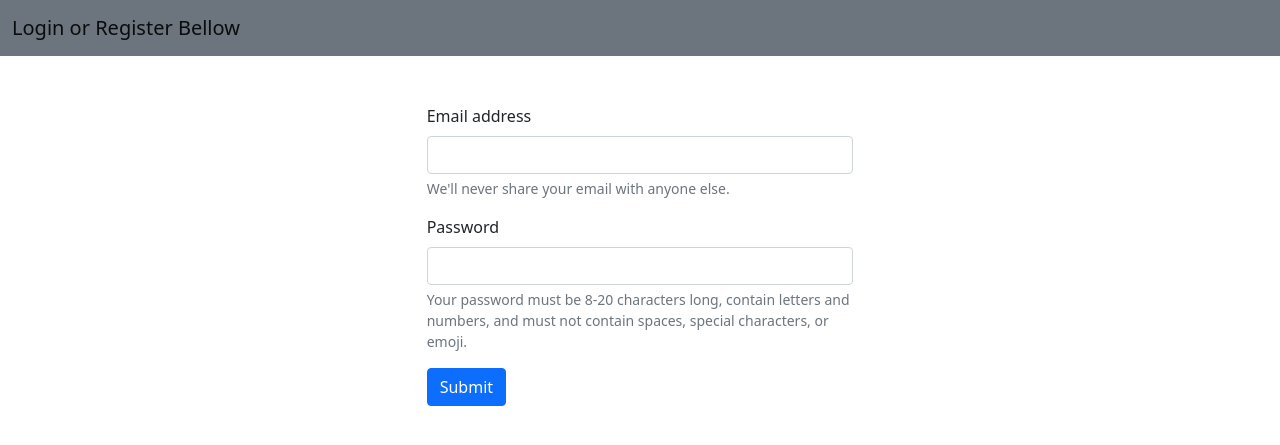
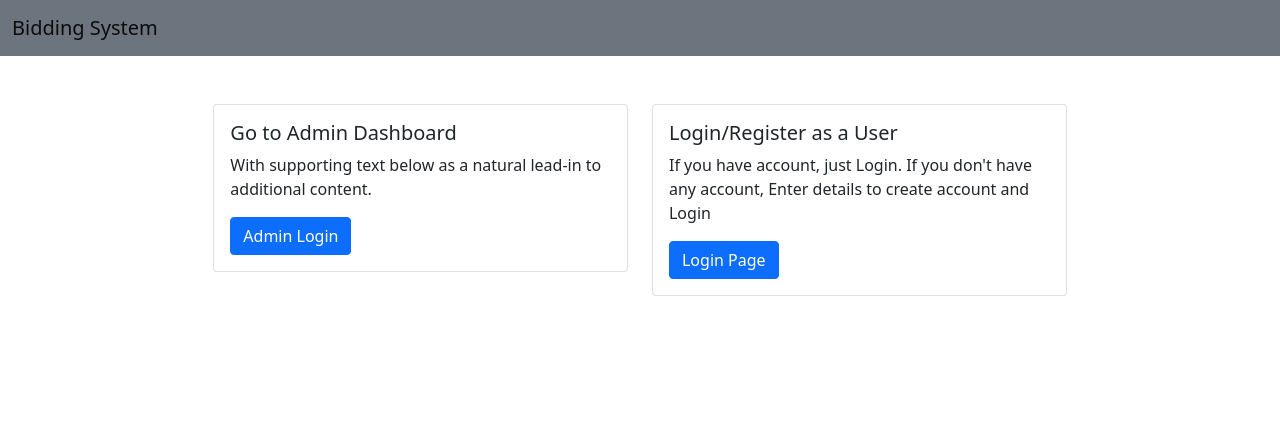
Before and after one commit to shazolKh/takaSchool, a Django app: page / in a window 1280 px wide. Shown: the top 445 px of the page. Run offline with Django 3.2, Linux system fonts and the light colour scheme.

Commit message:
step 5 and 6

```diff
--- a/auction/views.py
+++ b/auction/views.py
@@ -2,7 +2,6 @@ from django.shortcuts import render, redirect
 from .models import Product, Bid
 from django.contrib.auth.decorators import login_required
 from django.core.paginator import Paginator
-from django.db.models import Max
 
 
 # Create your views here.
--- a/requirements.txt
+++ b/requirements.txt
@@ -1,5 +1,11 @@
 asgiref==3.3.4
+dj-database-url==0.5.0
 Django==3.2.3
+django-heroku==0.3.1
+gunicorn==20.1.0
+mysqlclient==2.0.3
 Pillow==8.2.0
+psycopg2==2.8.6
 pytz==2021.1
 sqlparse==0.4.1
+whitenoise==5.2.0
--- a/takaSchool_proj/urls.py
+++ b/takaSchool_proj/urls.py
@@ -19,7 +19,7 @@ from django.conf import settings
 from django.conf.urls.static import static
 
 urlpatterns = [
-    path('admin/', admin.site.urls),
+    path('admin-main/', admin.site.urls),
     path('', include('users.urls')),
     path('auction/', include('auction.urls')),
 ]
--- /dev/null
+++ b/templates/indexmain.html
@@ -0,0 +1,27 @@
+{% extends 'base.html' %}
+{% block content %}
+    <br> <br>
+    <div class="col-md-8" style="margin: auto">
+        <div class="row">
+            <div class="col-sm-6">
+                <div class="card">
+                    <div class="card-body">
+                        <h5 class="card-title">Go to Admin Dashboard</h5>
+                        <p class="card-text">With supporting text below as a natural lead-in to additional content.</p>
+                        <a href="{% url 'admin-login' %}" class="btn btn-primary">Admin Login</a>
+                    </div>
+                </div>
+            </div>
+            <div class="col-sm-6">
+                <div class="card">
+                    <div class="card-body">
+                        <h5 class="card-title">Login/Register as a User</h5>
+                        <p class="card-text">If you have account, just Login. If you don't have any account, Enter details to
+                        create account and Login</p>
+                        <a href="{% url 'login' %}" class="btn btn-primary">Login Page</a>
+                    </div>
+                </div>
+            </div>
+        </div>
+    </div>
+{% endblock %}
--- a/templates/navber.html
+++ b/templates/navber.html
@@ -1,7 +1,7 @@
 <nav class="navbar navbar-expand-lg navbar-light bg-secondary">
     <div class="container-fluid">
         {% if request.user.is_authenticated %}
-            <a class="navbar-brand" href="{% url 'dashboard' request.user %}">{{ request.user }} | Auction Gallery</a>
+            <a class="navbar-brand" href="{% url 'dashboard' request.user %}">{{ request.user }} | Dashboard</a>
             <button class="navbar-toggler" type="button" data-bs-toggle="collapse"
                     data-bs-target="#navbarSupportedContent"
                     aria-controls="navbarSupportedContent" aria-expanded="false" aria-label="Toggle navigation">
@@ -9,6 +9,17 @@
             </button>
             <div class="collapse navbar-collapse" id="navbarSupportedContent">
                 <ul class="navbar-nav me-auto mb-2 mb-lg-0">
+                    {% if request.user.is_staff %}
+                        <li class="nav-item">
+                            <a type="button" class="btn btn-primary" href="{% url 'admin-dashboard' %}">
+                                Dashboard
+                            </a>
+                        </li>
+                        <li class="nav-item active" style="margin-left: 20px;">
+                            <a class="btn btn-primary" href="{% url 'dashboard' request.user %}">Auction Gallery</a>
+                        </li>
+
+                    {% else %}
                         <li class="nav-item">
                             <a type="button" class="btn btn-primary" href="{% url 'addProduct' %}">
                                 Create
@@ -17,12 +28,13 @@
                         <li class="nav-item active" style="margin-left: 20px;">
                             <a class="btn btn-primary" href="{% url 'my-items' request.user.pk %}">My Posted Items</a>
                         </li>
+                    {% endif %}
                 </ul>
                 <a class="btn btn-primary" href="{% url 'logout' %}">Logout</a>
             </div>
         {% else %}
-            <a class="navbar-brand" href="{% url 'login' %}">
-                Login or Register Bellow
+            <a class="navbar-brand" href="{% url 'index' %}">
+                Bidding System
             </a>
             <button class="navbar-toggler" type="button" data-bs-toggle="collapse"
                     data-bs-target="#navbarSupportedContent"
--- a/users/urls.py
+++ b/users/urls.py
@@ -2,7 +2,10 @@ from django.urls import path
 from . import views
 
 urlpatterns = [
-    path('', views.Login, name='login'),
+    path('', views.Index, name='index'),
+    path('admin/', views.AdminLogin, name='admin-login'),
+    path('login/', views.Login, name='login'),
     path('dashboard/<str:user>', views.Dashboard, name='dashboard'),
     path('logout/', views.Logout, name='logout'),
+    path('admin-dashboard', views.AdminDashboard, name='admin-dashboard'),
 ]
--- a/users/views.py
+++ b/users/views.py
@@ -6,13 +6,44 @@ from .models import NewUser
 from auction.models import Product
 from django.core.paginator import Paginator
 from datetime import datetime
+from django.db.models import Sum, Count
+from django.http import JsonResponse
 
 
 # Create your views here.
 
+def Index(request):
+    return render(request, 'indexmain.html')
+
+
+def AdminLogin(request):
+    if request.user.is_authenticated:
+        return redirect('admin-dashboard')
+
+    if request.method == 'POST':
+        admin = NewUser.objects.values('email').filter(user_name='admin')
+        email_list = []
+        for i in admin:
+            email_list.append(i['email'])
+
+        email_str = ''.join(email_list)
+        first, second = email_str.split('@')
+
+        username = request.POST.get('username')
+        password = request.POST.get('password')
+        email = username + '@' + second
+
+        adm = authenticate(request, email=email, password=password)
+        if adm is not None:
+            login(request, adm)
+            return redirect('admin-dashboard')
+
+    return render(request, 'adminLogin.html')
+
+
 def Login(request):
     if request.user.is_authenticated:
-        return redirect('dashboard')
+        return redirect('dashboard', request.user)
 
     else:
         if request.method == 'POST':
@@ -45,7 +76,7 @@ def Login(request):
 @login_required(login_url='login')
 def Logout(request):
     logout(request)
-    return redirect('login')
+    return redirect('index')
 
 
 @login_required(login_url='login')
@@ -65,3 +96,31 @@ def Dashboard(request, user):
     }
 
     return render(request, 'dashboard.html', context)
+
+
+@login_required(login_url='login')
+def AdminDashboard(request):
+    running = Product.objects.filter(end_date__gte=datetime.today())
+    value = Product.objects.filter(end_date__gte=datetime.today()).aggregate(Sum('min_price'))
+
+    context = {
+        'running': running,
+        'value': value
+    }
+    return render(request, 'adminDashboard.html', context)
+
+
+def Chart(request):
+    product_added_count = Product.objects.annotate(Count('created'))
+
+    data = []
+    labels = []
+
+    for i in product_added_count:
+        data.append(i['created'])
+        labels.append(datetime.strftime(i.created, '%/%d'))
+
+    return JsonResponse({
+        'data': data,
+        'labels': labels
+    })
```
Also changed, not shown: auction/models.py (+7 -1 lines), templates/adminDashboard.html (added, +82 -0 lines), templates/adminLogin.html (added, +23 -0 lines), auction/migrations/0007_product_created.py (added), db.sqlite3, static/images/product/_XjaMd8IBkh.jpg (added), 1 other file. Lines whose indentation alone changed are shown as unchanged.
